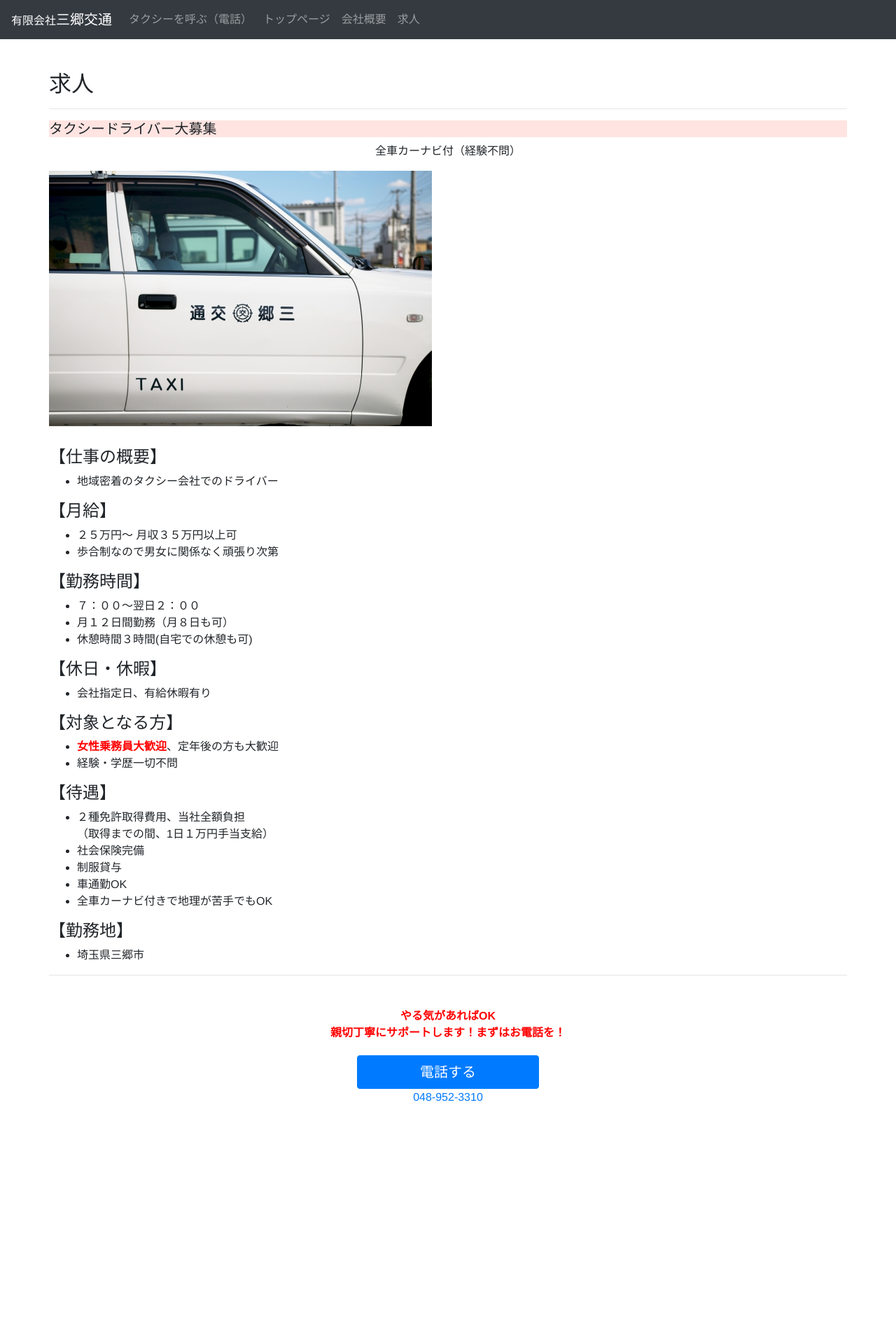
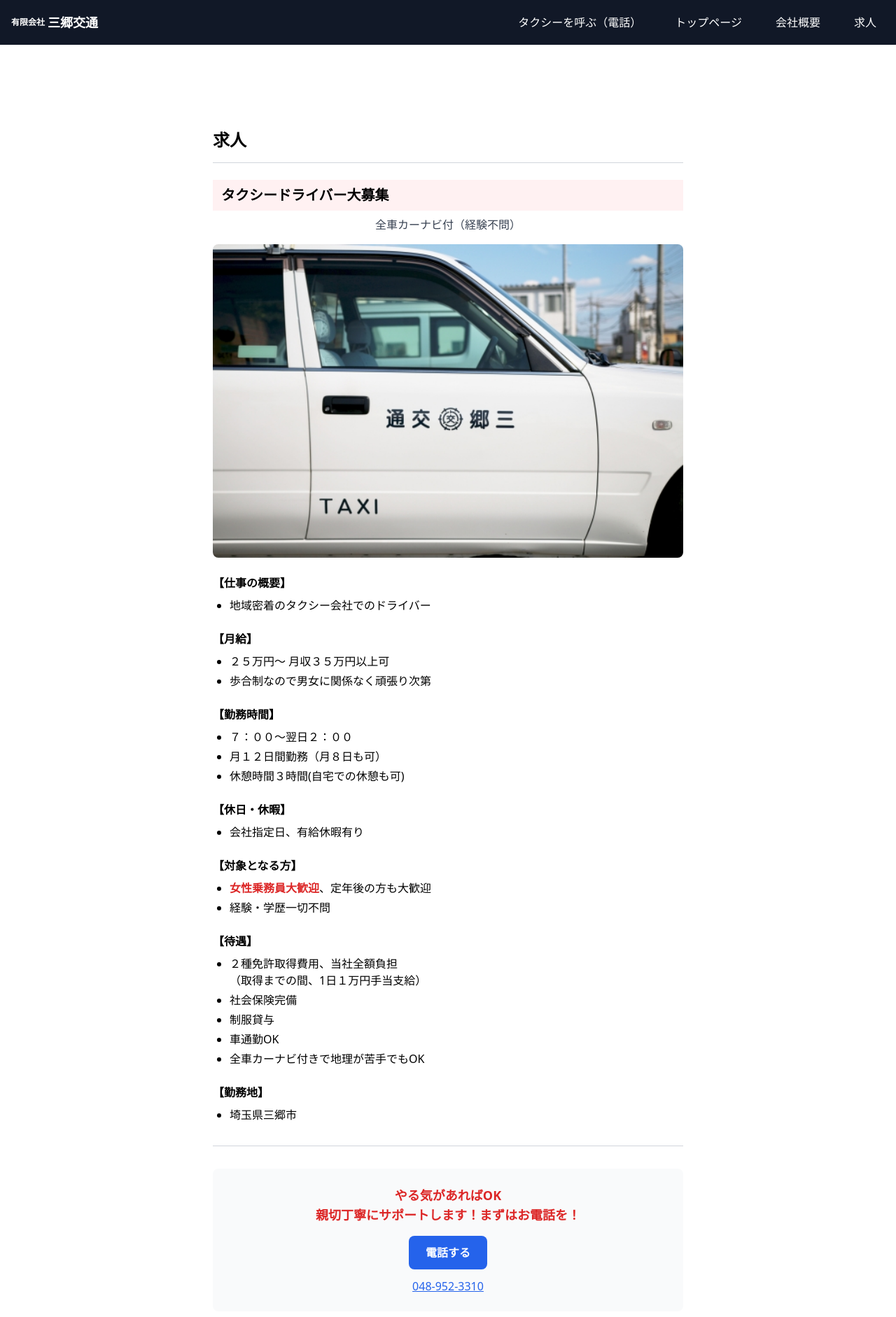
Before and after one commit to iitenkida7/misato-taxi.jp, a Nuxt app in the folder nuxt/: page /recruit in a window 1280 px wide. Shown: the top 1882 px of the page at 70% size. Before the commit the page ends 1580 px from the top, so only its background shows below. Built offline with nearby package versions, Linux system fonts and the light colour scheme.

Commit message:
差し替え

```diff
--- /dev/null
+++ b/nuxt/assets/css/tailwind.css
@@ -0,0 +1,43 @@
+@tailwind base;
+@tailwind components;
+@tailwind utilities;
+
+/* Custom styles for the project */
+@layer base {
+  a {
+    @apply no-underline;
+  }
+
+  body {
+    @apply pt-16 font-sans antialiased;
+  }
+
+  h1 {
+    @apply text-sm;
+  }
+
+  h3 {
+    @apply text-xl bg-rose-50 py-2 px-3;
+  }
+
+  p {
+    @apply text-center;
+  }
+}
+
+@layer components {
+  .btn-tel {
+    @apply rounded px-4 py-2;
+  }
+
+  .infomation {
+    @apply text-sm;
+  }
+}
+
+/* Media query overrides */
+@media (min-width: 980px) {
+  body {
+    @apply mt-10;
+  }
+}
--- a/nuxt/components/Header.vue
+++ b/nuxt/components/Header.vue
@@ -1,24 +1,40 @@
 <template>
-  <nav class="navbar navbar-expand-lg navbar-dark bg-dark fixed-top">
-    <NuxtLink class="navbar-brand" to="/"><span class="small">有限会社</span>三郷交通</NuxtLink>
-    <button
-      class="navbar-toggler"
-      type="button"
-      data-toggle="collapse"
-      data-target="#navbarNavAltMarkup"
-      aria-controls="navbarNavAltMarkup"
-      aria-expanded="false"
-      aria-label="Toggle navigation"
-    >
-      <span class="navbar-toggler-icon"></span>
-    </button>
-    <div class="collapse navbar-collapse" id="navbarNavAltMarkup">
-      <div class="navbar-nav">
-        <a class="nav-link btn-tel" href="tel:048-952-3310">タクシーを呼ぶ（電話）</a>
-        <NuxtLink class="nav-link" to="/">トップページ</NuxtLink>
-        <NuxtLink class="nav-link" to="ir">会社概要</NuxtLink>
-        <NuxtLink class="nav-link" to="recruit">求人</NuxtLink>
+  <nav class="fixed top-0 left-0 right-0 z-50 bg-gray-900">
+    <div class="max-w-7xl mx-auto px-4">
+      <div class="flex justify-between items-center h-16">
+        <NuxtLink class="flex items-center text-white font-bold text-lg" to="/">
+          <span class="text-xs mr-1">有限会社</span>三郷交通
+        </NuxtLink>
+        <div class="hidden md:flex space-x-6">
+          <a class="btn-tel text-white hover:bg-gray-700 px-3 py-2 rounded" href="tel:048-952-3310">タクシーを呼ぶ（電話）</a>
+          <NuxtLink class="text-white hover:bg-gray-700 px-3 py-2 rounded" to="/">トップページ</NuxtLink>
+          <NuxtLink class="text-white hover:bg-gray-700 px-3 py-2 rounded" to="ir">会社概要</NuxtLink>
+          <NuxtLink class="text-white hover:bg-gray-700 px-3 py-2 rounded" to="recruit">求人</NuxtLink>
+        </div>
+        <!-- Mobile menu button -->
+        <button class="md:hidden text-white" @click="mobileMenuOpen = !mobileMenuOpen">
+          <svg class="w-6 h-6" fill="none" stroke="currentColor" viewBox="0 0 24 24">
+            <path stroke-linecap="round" stroke-linejoin="round" stroke-width="2" d="M4 6h16M4 12h16M4 18h16"></path>
+          </svg>
+        </button>
+      </div>
+      <!-- Mobile menu -->
+      <div v-if="mobileMenuOpen" class="md:hidden pb-4 space-y-2">
+        <a class="block btn-tel text-white hover:bg-gray-700 px-3 py-2 rounded" href="tel:048-952-3310">タクシーを呼ぶ（電話）</a>
+        <NuxtLink class="block text-white hover:bg-gray-700 px-3 py-2 rounded" to="/">トップページ</NuxtLink>
+        <NuxtLink class="block text-white hover:bg-gray-700 px-3 py-2 rounded" to="ir">会社概要</NuxtLink>
+        <NuxtLink class="block text-white hover:bg-gray-700 px-3 py-2 rounded" to="recruit">求人</NuxtLink>
       </div>
     </div>
   </nav>
 </template>
+
+<script>
+export default {
+  data() {
+    return {
+      mobileMenuOpen: false,
+    }
+  }
+}
+</script>
--- a/nuxt/components/TelBottun.vue
+++ b/nuxt/components/TelBottun.vue
@@ -1,7 +1,6 @@
 <template>
-<a class="text-center" href="tel:048-952-3310">
-  <p class="rounded mx-auto d-block btn btn-primary btn-lg btn-tel mb-0" >タクシーを呼ぶ</p>
-  <p >048-952-3310</p>
-
-</a>
-  </template>
+  <a class="flex flex-col items-center" href="tel:048-952-3310">
+    <p class="rounded-lg bg-blue-600 hover:bg-blue-700 text-white font-bold py-3 px-6 mb-0 text-center btn-tel">タクシーを呼ぶ</p>
+    <p class="mt-2 text-gray-700">048-952-3310</p>
+  </a>
+</template>
--- a/nuxt/package.json
+++ b/nuxt/package.json
@@ -13,5 +13,9 @@
     "core-js": "^3.47.0",
     "nuxt": "^2.18.1"
   },
-  "devDependencies": {}
+  "devDependencies": {
+    "tailwindcss": "^3.3.0",
+    "postcss": "^8.4.31",
+    "autoprefixer": "^10.4.16"
+  }
 }
--- a/nuxt/pages/index.vue
+++ b/nuxt/pages/index.vue
@@ -1,28 +1,29 @@
 <template>
   <div>
     <Header />
-    <main role="main" class="container">
-      <div class="row justify-content-sm-center">
-        <div class="col-sm mx-auto rounded mx-auto d-block">
-          <img class="rounded mx-auto d-block mb-0" src="/image/emblem.png" alt="三郷交通"/>
-          <div class="text-center mt-0 mb-5"><h1>三郷交通 / 埼玉県三郷市でタクシーを呼ぶ</h1></div>
+    <main role="main" class="pt-20 px-4 pb-8">
+      <div class="max-w-2xl mx-auto">
+        <div class="text-center">
+          <img class="rounded-lg mx-auto mb-0 w-full max-w-xs" src="/image/emblem.png" alt="三郷交通"/>
+          <div class="mt-4 mb-8"><h1 class="text-base font-bold">三郷交通 / 埼玉県三郷市でタクシーを呼ぶ</h1></div>
           <TelBottun />
-          <div class="col-sm">
-            <p class="text-center mt-5 mb-4">配車可能エリア: 埼玉県三郷市</p>
-            <hr />
-            <div class="infomation">
-              <h3>お知らせ</h3>
-              <li>
-                <NuxtLink class="brand" to="recruit"
-                  >タクシードライバー大募集</NuxtLink
-                >
-              </li>
+          <div class="mt-8">
+            <p class="text-center mt-8 mb-6">配車可能エリア: 埼玉県三郷市</p>
+            <hr class="border-gray-300" />
+            <div class="infomation text-left mt-6">
+              <h3 class="font-bold mb-4">お知らせ</h3>
+              <ul class="list-disc ml-6">
+                <li>
+                  <NuxtLink class="text-blue-600 hover:text-blue-800 underline" to="recruit"
+                    >タクシードライバー大募集</NuxtLink
+                  >
+                </li>
+              </ul>
             </div>
           </div>
         </div>
       </div>
     </main>
-    <!-- /.container -->
   </div>
 </template>
 
--- a/nuxt/pages/ir.vue
+++ b/nuxt/pages/ir.vue
@@ -1,58 +1,60 @@
 <template>
   <div>
     <Header />
-    <main role="main" class="container">
-      <div class="row justify-content-sm-center">
+    <main role="main" class="pt-20 px-4 pb-8">
+      <div class="max-w-2xl mx-auto">
         <div class="text-center">
-          <h1 style="font-size:24px">会社概要</h1>
-          <table class="table table-striped" id="sortTableExample">
-            <tr>
-              <td stype="width:60px">会社名</td>
-              <td>有限会社三郷交通</td>
+          <h1 class="text-2xl font-bold mb-6">会社概要</h1>
+          <table class="w-full border-collapse border border-gray-300 mb-8">
+            <tbody>
+              <tr class="odd:bg-gray-50">
+                <td class="border border-gray-300 px-4 py-2 font-semibold text-left w-24">会社名</td>
+                <td class="border border-gray-300 px-4 py-2 text-left">有限会社三郷交通</td>
               </tr>
-            <tr>
-              <td>所在地</td>
-              <td>
-                〒341-0034
-                <br />埼玉県三郷市新和３－１４７
+              <tr class="odd:bg-gray-50">
+                <td class="border border-gray-300 px-4 py-2 font-semibold text-left">所在地</td>
+                <td class="border border-gray-300 px-4 py-2 text-left">
+                  〒341-0034<br />埼玉県三郷市新和３－１４７
                 </td>
               </tr>
-            <tr>
-              <td>TEL</td>
-              <td>
-                <a href="tel:048-952-3310">048-952-3310</a>
+              <tr class="odd:bg-gray-50">
+                <td class="border border-gray-300 px-4 py-2 font-semibold text-left">TEL</td>
+                <td class="border border-gray-300 px-4 py-2 text-left">
+                  <a href="tel:048-952-3310" class="text-blue-600 hover:text-blue-800 underline">048-952-3310</a>
                 </td>
               </tr>
-            <tr>
-              <td>URL</td>
-              <td>http://misato-taxi.jp/</td>
+              <tr class="odd:bg-gray-50">
+                <td class="border border-gray-300 px-4 py-2 font-semibold text-left">URL</td>
+                <td class="border border-gray-300 px-4 py-2 text-left">http://misato-taxi.jp/</td>
               </tr>
-            <tr>
-              <td>事業内容</td>
-              <td>
-                一般乗用旅客自動車運送
-                <br />(タクシー業)
+              <tr class="odd:bg-gray-50">
+                <td class="border border-gray-300 px-4 py-2 font-semibold text-left">事業内容</td>
+                <td class="border border-gray-300 px-4 py-2 text-left">
+                  一般乗用旅客自動車運送<br />(タクシー業)
                 </td>
               </tr>
-            <tr>
-              <td>主要営業地域</td>
-              <td>埼玉県三郷市</td>
+              <tr class="odd:bg-gray-50">
+                <td class="border border-gray-300 px-4 py-2 font-semibold text-left">主要営業地域</td>
+                <td class="border border-gray-300 px-4 py-2 text-left">埼玉県三郷市</td>
               </tr>
+            </tbody>
           </table>
 
-          <h1 style="font-size:24px">地図</h1>
-          <div class="text-center">
+          <h1 class="text-2xl font-bold mb-6">地図</h1>
+          <div class="text-center mb-8">
             <iframe
               src="https://www.google.com/maps/embed?pb=!1m18!1m12!1m3!1d12941.326056823415!2d139.88213668220905!3d35.816341174994726!2m3!1f0!2f0!3f0!3m2!1i1024!2i768!4f13.1!3m3!1m2!1s0x60189ac5bdaa1009%3A0x1c85dff09b156c64!2z44CSMzQxLTAwMzQg5Z-8546J55yM5LiJ6YO35biC5paw5ZKM77yT5LiB55uu77yR77yU77yXIO-8iOacie-8ieS4iemDt-S6pOmAmuacrOekvu-8iOWWtu-8iQ!5e0!3m2!1sja!2sjp!4v1411789149810"
-              width="280"
-              height="250"
-              frameborder="0"
+              width="100%"
+              height="300"
+              class="max-w-md mx-auto block"
               style="border:0"
+              allowfullscreen=""
+              loading="lazy"
             ></iframe>
           </div>
         </div>
+        <TelBottun />
       </div>
-      <TelBottun />
     </main>
   </div>
 </template>
--- a/nuxt/pages/recruit.vue
+++ b/nuxt/pages/recruit.vue
@@ -1,75 +1,89 @@
 <template>
   <div>
     <Header />
-    <main role="main" class="container">
-      <div class="row d-block">
-        <h2>求人</h2>
-        <hr />
-        <h3>タクシードライバー大募集</h3>
-        <p>全車カーナビ付（経験不問）</p>
-        <img class="img-fluid" src="/image/taxi.jpg" />
-        <div class="text-center" style="height:30px"></div>
+    <main role="main" class="pt-20 px-4 pb-8">
+      <div class="max-w-2xl mx-auto">
+        <h2 class="text-2xl font-bold mb-4">求人</h2>
+        <hr class="border-gray-300 mb-6" />
+        <h3 class="text-xl font-bold mb-2 bg-rose-50 py-2 px-3">タクシードライバー大募集</h3>
+        <p class="mb-4 text-gray-700">全車カーナビ付（経験不問）</p>
+        <img class="w-full mb-6 rounded-lg" src="/image/taxi.jpg" />
 
-        <h4>【仕事の概要】</h4>
-        <ul>
+        <div class="space-y-6">
+          <div>
+            <h4 class="font-bold mb-2">【仕事の概要】</h4>
+            <ul class="list-disc ml-6 space-y-1">
               <li>地域密着のタクシー会社でのドライバー</li>
             </ul>
+          </div>
 
-        <h4>【月給】</h4>
-        <ul>
+          <div>
+            <h4 class="font-bold mb-2">【月給】</h4>
+            <ul class="list-disc ml-6 space-y-1">
               <li>２５万円〜 月収３５万円以上可</li>
               <li>歩合制なので男女に関係なく頑張り次第</li>
             </ul>
-        <h4>【勤務時間】</h4>
-        <ul>
+          </div>
+
+          <div>
+            <h4 class="font-bold mb-2">【勤務時間】</h4>
+            <ul class="list-disc ml-6 space-y-1">
               <li>７：００〜翌日２：００</li>
               <li>月１２日間勤務（月８日も可）</li>
               <li>休憩時間３時間(自宅での休憩も可)</li>
             </ul>
-        <h4>【休日・休暇】</h4>
-        <ul>
+          </div>
+
+          <div>
+            <h4 class="font-bold mb-2">【休日・休暇】</h4>
+            <ul class="list-disc ml-6 space-y-1">
               <li>会社指定日、有給休暇有り</li>
             </ul>
-        <h4>【対象となる方】</h4>
-        <ul>
+          </div>
+
+          <div>
+            <h4 class="font-bold mb-2">【対象となる方】</h4>
+            <ul class="list-disc ml-6 space-y-1">
               <li>
-            <span style="color:red ;font-weight: bold;">女性乗務員大歓迎</span
-            >、定年後の方も大歓迎
+                <span class="text-red-600 font-bold">女性乗務員大歓迎</span>、定年後の方も大歓迎
               </li>
               <li>経験・学歴一切不問</li>
             </ul>
-        <h4>【待遇】</h4>
-        <ul>
+          </div>
+
+          <div>
+            <h4 class="font-bold mb-2">【待遇】</h4>
+            <ul class="list-disc ml-6 space-y-1">
               <li>
-            ２種免許取得費用、当社全額負担
-            <br />（取得までの間、1日１万円手当支給）
+                ２種免許取得費用、当社全額負担<br />（取得までの間、1日１万円手当支給）
               </li>
               <li>社会保険完備</li>
               <li>制服貸与</li>
               <li>車通勤OK</li>
               <li>全車カーナビ付きで地理が苦手でもOK</li>
             </ul>
-        <h4>【勤務地】</h4>
-        <ul>
+          </div>
+
+          <div>
+            <h4 class="font-bold mb-2">【勤務地】</h4>
+            <ul class="list-disc ml-6 space-y-1">
               <li>埼玉県三郷市</li>
             </ul>
-        <hr />
-        <div class="text-center" style="height:30px"></div>
-        <div class="col-sm mx-auto rounded mx-auto d-block">
-          <p
-            class="text-center"
-            style="color:red ; font-size:16px ;font-weight: bold;"
-          >
-            やる気があればOK
-            <br />親切丁寧にサポートします！まずはお電話を！
+          </div>
+        </div>
+
+        <hr class="border-gray-300 my-8" />
+
+        <div class="text-center bg-gray-50 p-6 rounded-lg">
+          <p class="text-red-600 text-lg font-bold mb-4">
+            やる気があればOK<br />親切丁寧にサポートします！まずはお電話を！
           </p>
-          <div class="text-center">
+          <div class="flex flex-col items-center gap-3">
             <a
-              class="rounded mx-auto d-block btn btn-primary btn-lg btn-tel mb-0"
+              class="rounded-lg bg-blue-600 hover:bg-blue-700 text-white font-bold py-3 px-6 btn-tel"
               href="tel:048-952-3310"
-              >電話する</a
-            >
-            <a href="tel:048-952-3310">048-952-3310</a>
+            >電話する</a>
+            <a href="tel:048-952-3310" class="text-blue-600 hover:text-blue-800 underline">048-952-3310</a>
           </div>
         </div>
       </div>
--- /dev/null
+++ b/nuxt/postcss.config.js
@@ -0,0 +1,6 @@
+module.exports = {
+  plugins: {
+    tailwindcss: {},
+    autoprefixer: {},
+  },
+}
--- /dev/null
+++ b/nuxt/tailwind.config.js
@@ -0,0 +1,13 @@
+module.exports = {
+  content: [
+    "./components/**/*.{js,vue,ts}",
+    "./layouts/**/*.vue",
+    "./pages/**/*.vue",
+    "./plugins/**/*.{js,ts}",
+    "./nuxt.config.{js,ts}",
+  ],
+  theme: {
+    extend: {},
+  },
+  plugins: [],
+}
```
Also changed, not shown: nuxt/nuxt.config.js (+9 -11 lines), 1 other file (tests, documents, lock files or other folders). Lines whose indentation alone changed are shown as unchanged.
